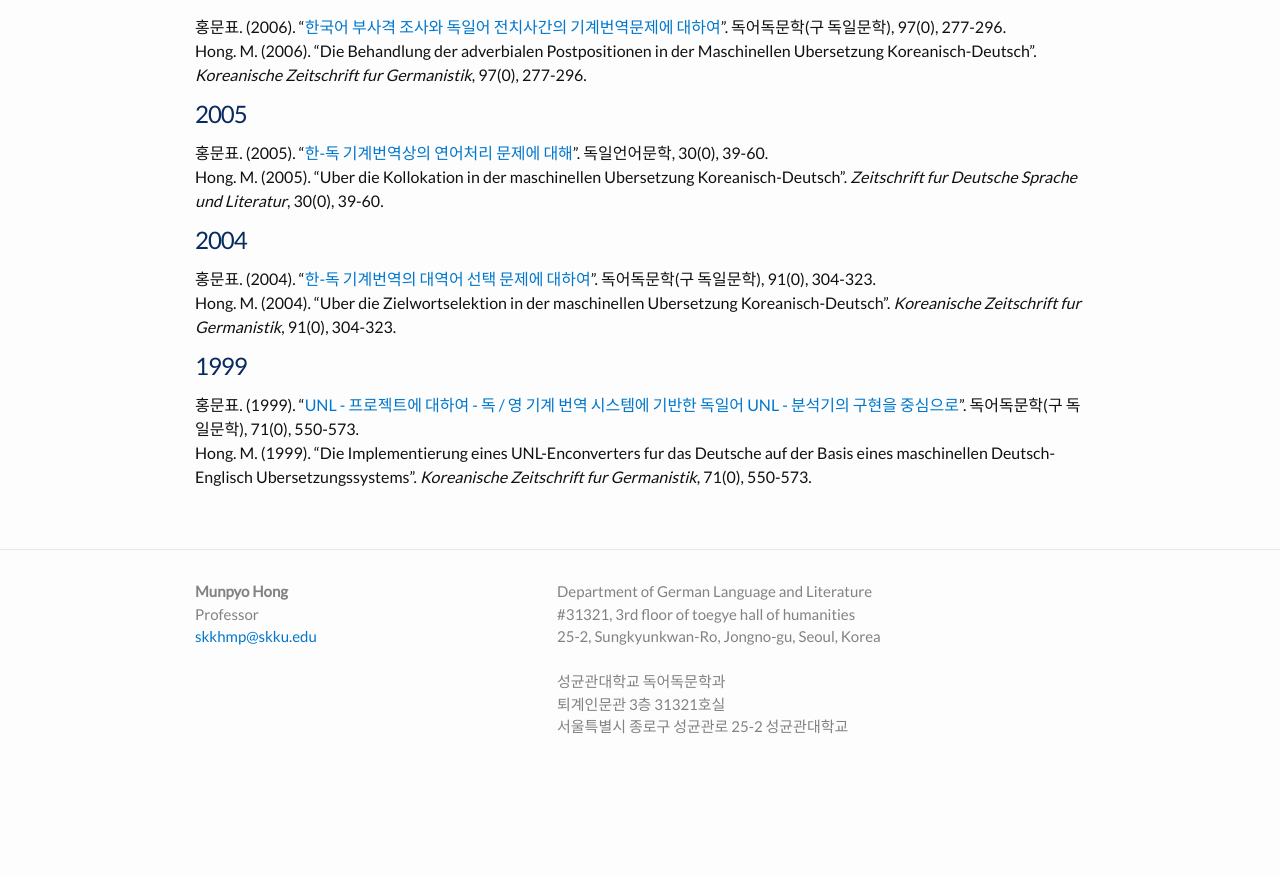
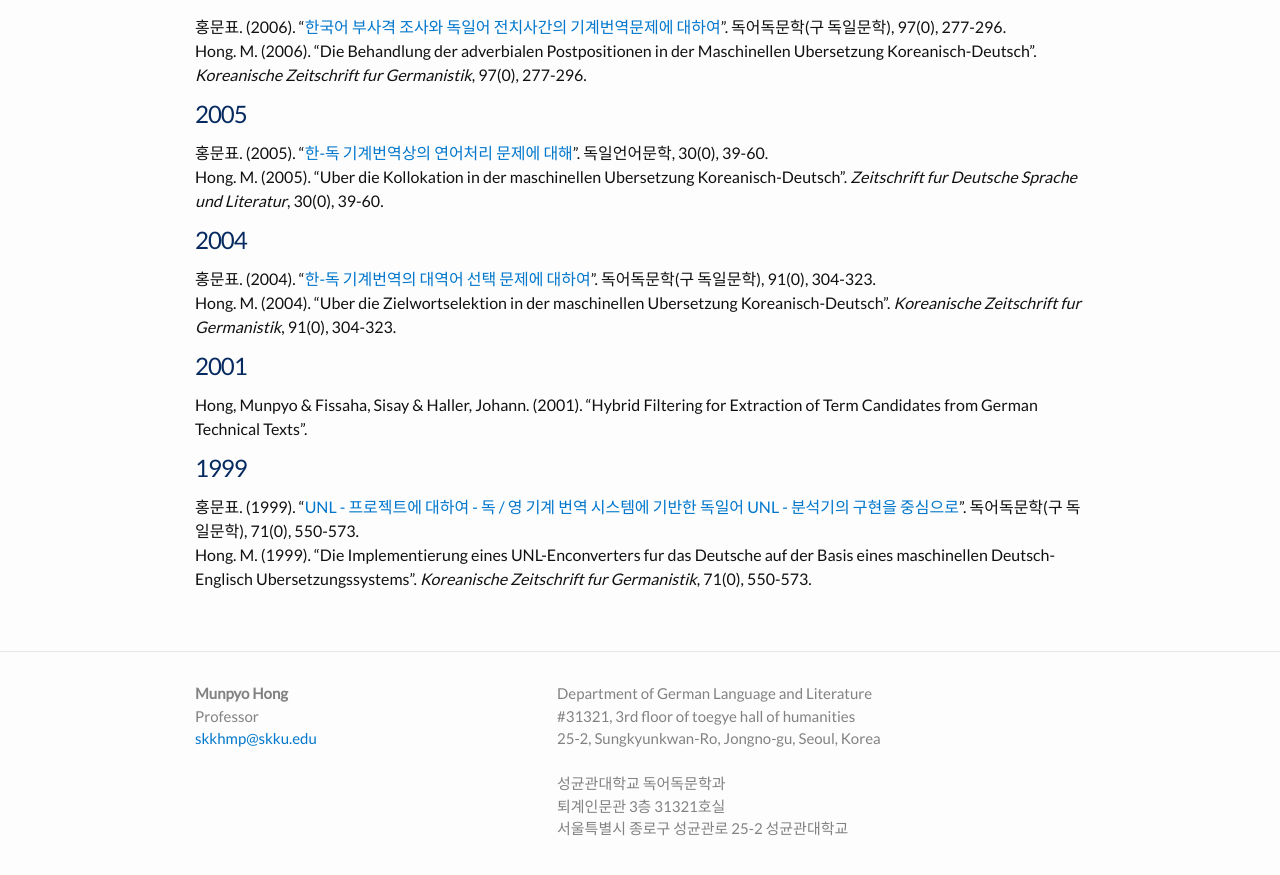
Before and after one commit to skkhmp/skkhmp.github.io, a Jekyll site: the page built from publications.md, in a window 1280 px wide and 900 px high, scrolled down 2465 px. Shown: the top 875 px of the window. Built offline with Jekyll 4.4.1, drawn with Linux system fonts in a browser that asks for light colours; some web fonts are replaced; before the commit the page ends 3263 px from its top, so only the background shows below that.

Commit message:
Update publications.md

```diff
--- a/publications.md
+++ b/publications.md
@@ -87,6 +87,9 @@ Hong. M. (2005). "Uber die Kollokation in der maschinellen Ubersetzung Koreanisc
 홍문표. (2004). "[한-독 기계번역의 대역어 선택 문제에 대하여](papers/한-독 기계번역의 대역어 선택 문제에 대하여.pdf)". 독어독문학(구 독일문학), 91(0), 304-323. <br/>
 Hong. M. (2004). "Uber die Zielwortselektion in der maschinellen Ubersetzung Koreanisch-Deutsch". *Koreanische Zeitschrift fur Germanistik*, 91(0), 304-323.
 
+# 2001
+Hong, Munpyo & Fissaha, Sisay & Haller, Johann. (2001). "Hybrid Filtering for Extraction of Term Candidates from German Technical Texts".
+
 # 1999
 홍문표. (1999). "[UNL - 프로젝트에 대하여 - 독 / 영 기계 번역 시스템에 기반한 독일어 UNL - 분석기의 구현을 중심으로](/papers/UNL-프로젝트에 대하여_독영 기계 번역 시스템에 기반한 독일어 UNL-분석기의 구현을 중심으로.pdf)". 독어독문학(구 독일문학), 71(0), 550-573. <br/>
 Hong. M. (1999). "Die Implementierung eines UNL-Enconverters fur das Deutsche auf der Basis eines maschinellen Deutsch-Englisch Ubersetzungssystems". *Koreanische Zeitschrift fur Germanistik*, 71(0), 550-573.
```
